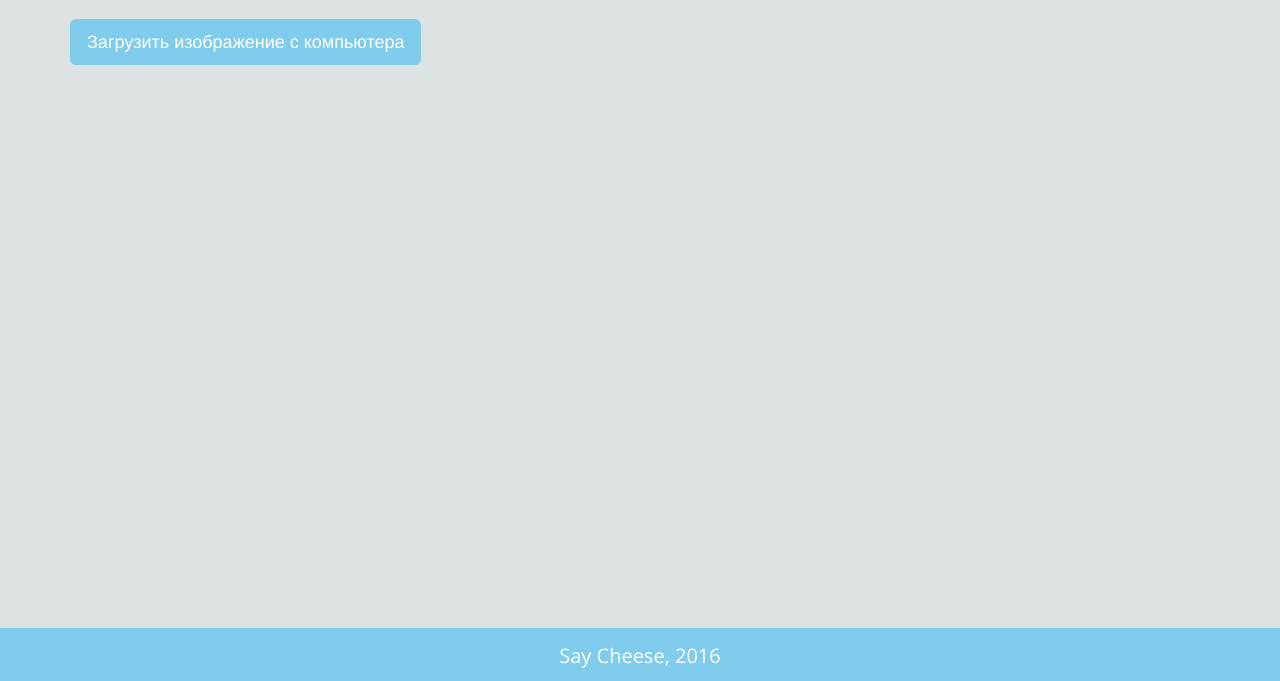
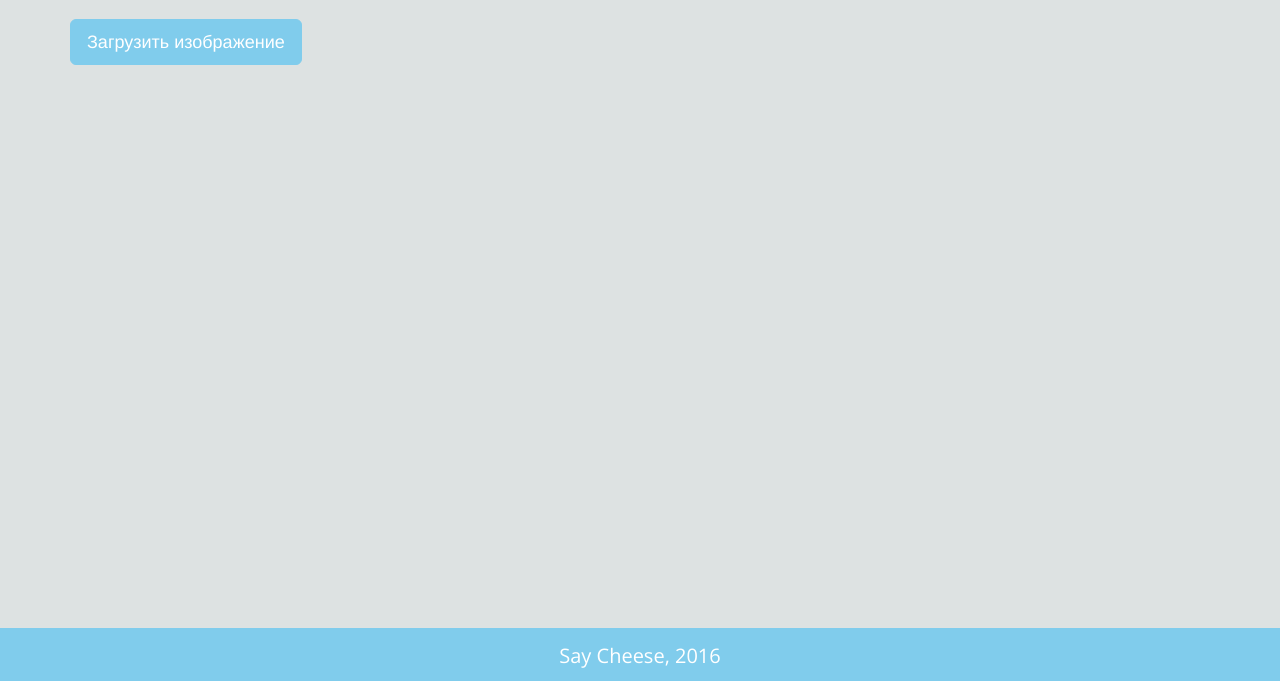
Before and after one commit to susloAlexey/SayCheese, a plain HTML site: page filter.html in a window 1280 px wide. Shown: the part 119-800 px from the top of the page. Drawn offline with nearby package versions, Linux system fonts and the light colour scheme.

Commit message:
fixed minor bug

```diff
--- a/css/styles-filter.css
+++ b/css/styles-filter.css
@@ -4,11 +4,11 @@ body .wrapper {
 	min-height: 85%;
 }
 
-.footer {
+/*.footer {
 	clear: both;
 	position: relative;
 	z-index: 10;
-}
+}*/
 
 .draggable-image {
 	width: auto;
--- a/filter.html
+++ b/filter.html
@@ -12,7 +12,6 @@
 	<link rel="stylesheet" href="css/styles-filter.css">
     <link rel="stylesheet" href="css/responsive.css">
 	<link rel="stylesheet" href="https://maxcdn.bootstrapcdn.com/font-awesome/4.5.0/css/font-awesome.min.css">
-	<link rel="icon" href="img/favicon.ico" type="image/x-icon">
 	<!-- fonts-->
     <!-- HTML5 shim and Respond.js for IE8 support of HTML5 elements and media queries -->
     <!-- WARNING: Respond.js doesn't work if you view the page via file:// -->
@@ -83,7 +82,7 @@
 	                <!-- <input type="file" id="bg-loader" accept="image/*"> -->
 
 	                <div class="fileUpload btn btn-primary btn-lg">
-	                    <span>Загрузить изображение с компьютера</span>
+	                    <span>Загрузить изображение</span>
 	                    <input type="file" class="upload" id="bg-loader" accept="image/*"/>
 	                </div>
 
```
Also changed, not shown: about.html (+0 -1 lines), contacts.html (+0 -1 lines), index.html (+0 -1 lines), img/favicon.ico (deleted).
